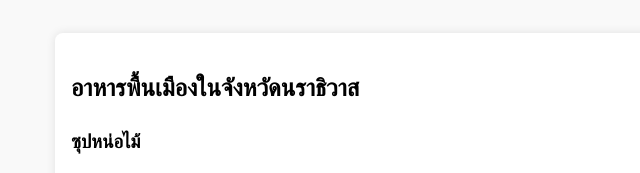
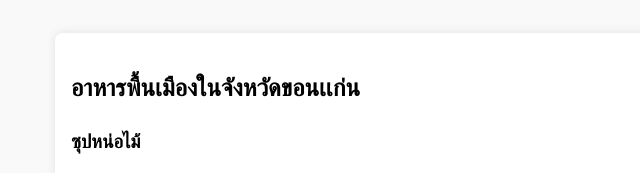
Before and after one commit to yourname1133/yourname1133.github.io, a plain HTML site: page foods.html in a window 1280 px wide. Shown: the part 167-340 px from the top of the page, 169-809 px from the left. Drawn offline with Linux system fonts and the light colour scheme.

Commit message:
Update foods.html

```diff
--- a/foods.html
+++ b/foods.html
@@ -64,7 +64,7 @@
     </nav>
 
     <section>
-        <h2>อาหารพื้นเมืองในจังหวัดนราธิวาส</h2>
+        <h2>อาหารพื้นเมืองในจังหวัดขอนเเก่น</h2>
         <article>
             <h3>ซุปหน่อไม้</h3>
             <img src="th.jpg" alt="ซุปหน่อไม้">
```
